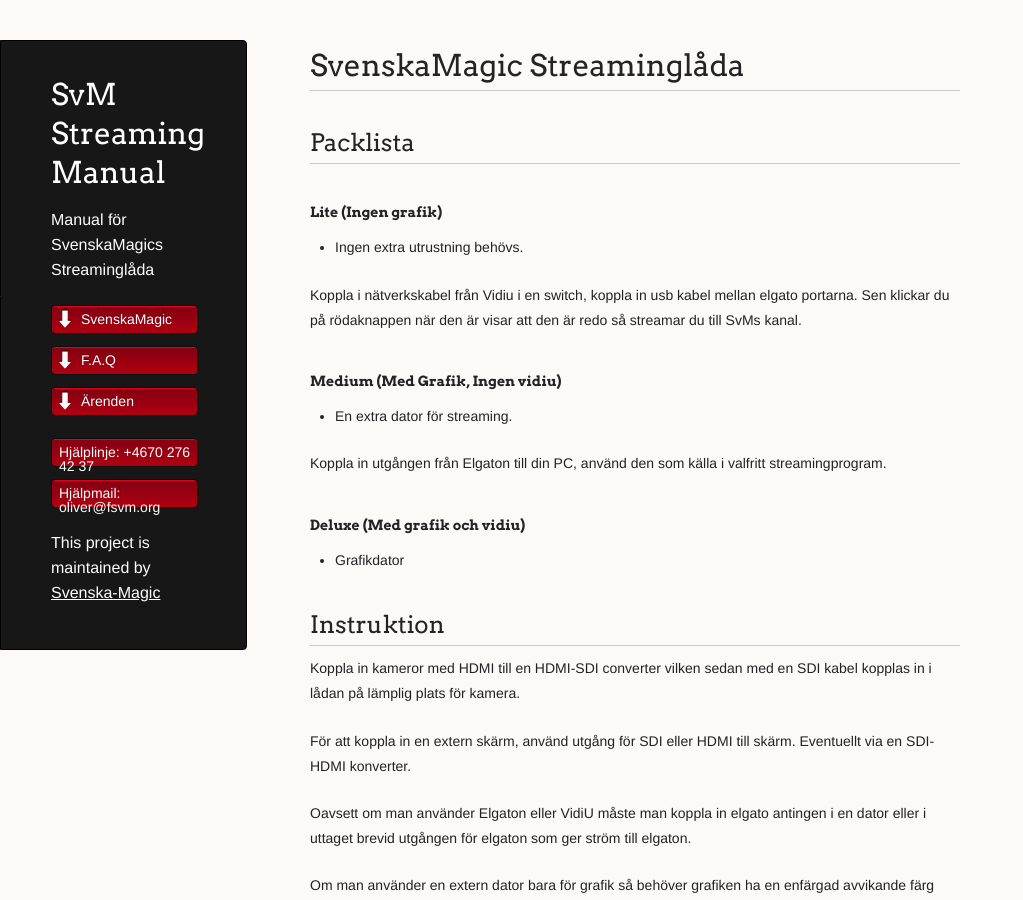
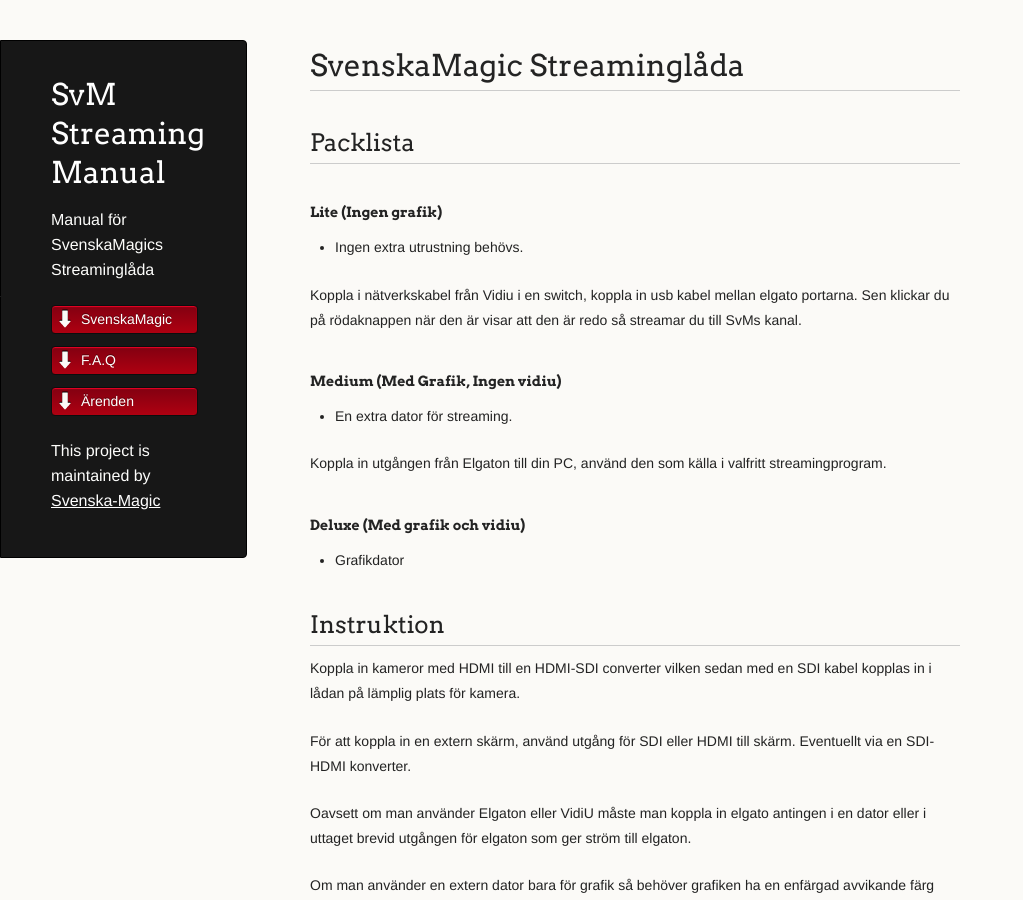
Before and after one commit to Svenska-Magic/StreamingManual, a Jekyll site: the page built from index.md, in a window 1280 px wide and 900 px high. Shown: the whole window, without its empty margins (0-1023 px from the left). Built offline with Jekyll 4.4.1, drawn with Linux system fonts in a browser that asks for light colours; our own code applies the rules of GitHub Pages for plain Markdown files.

Commit message:
Update default.html

```diff
--- a/_layouts/default.html
+++ b/_layouts/default.html
@@ -25,11 +25,6 @@
           <li><a class="buttons icon add" href="https://github.com/Svenska-Magic/StreamingManual/issues">Ärenden</a></li>
         </ul>
 
-        <ul>
-          <li>Hjälplinje: +4670 276 42 37</li>
-          <li>Hjälpmail: oliver@fsvm.org</li>
-        </ul>
-
         {% if site.github.is_project_page %}
           <p class="header">This project is maintained by <a class="header name" href="{{ site.github.owner_url }}">{{ site.github.owner_name }}</a></p>
         {% endif %}
```
